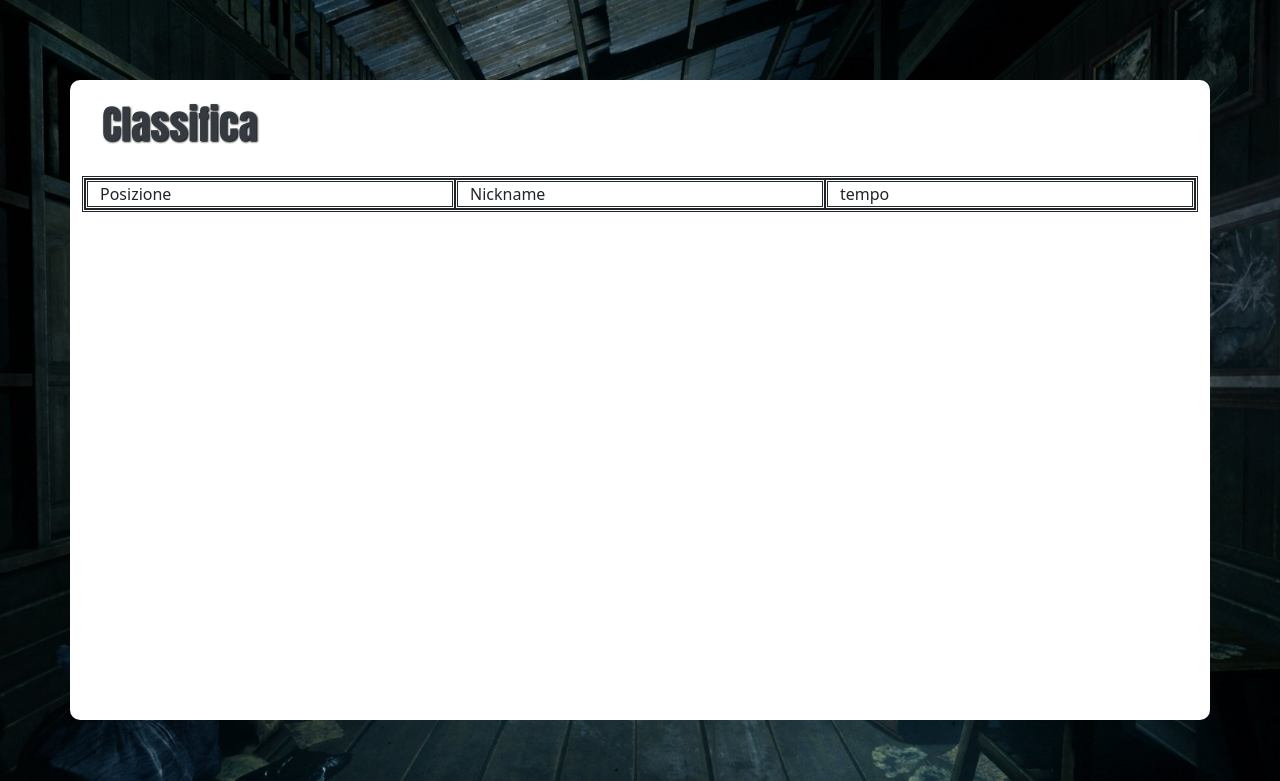
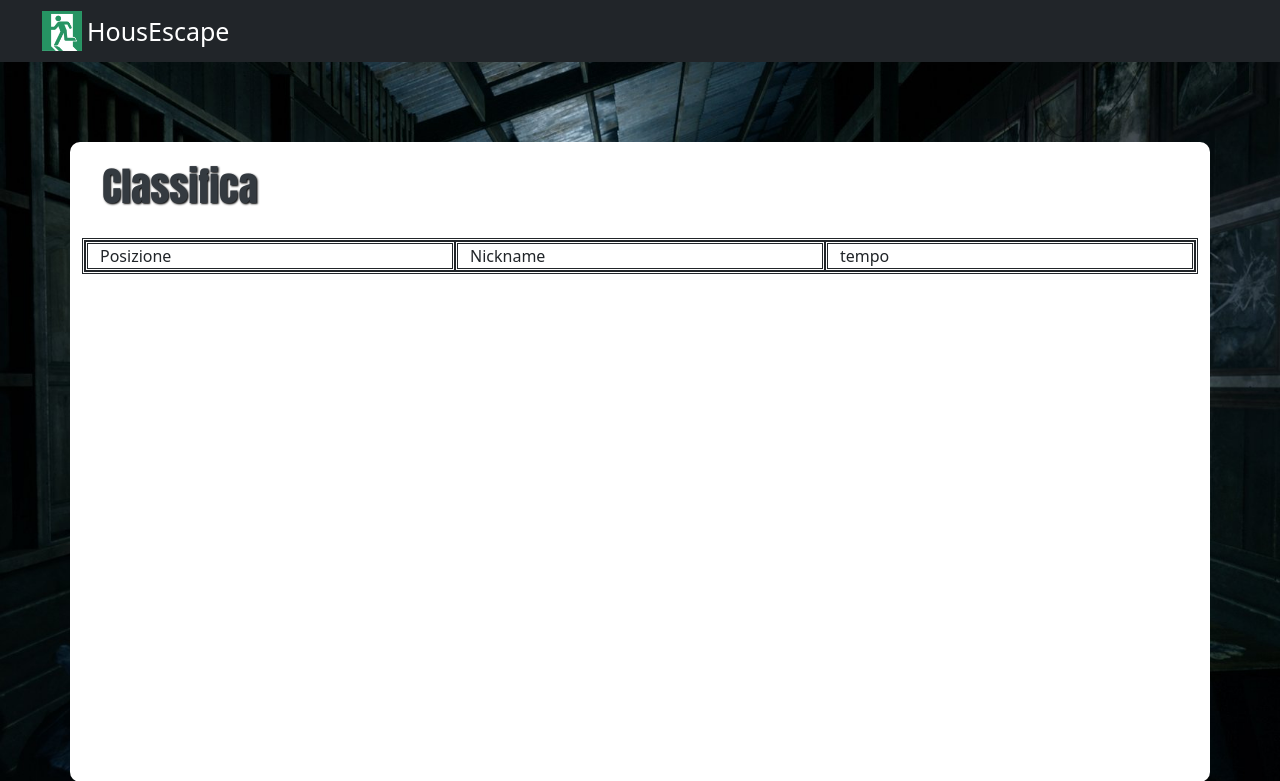
Before and after one commit to LorenzoFrangella/Progetto_Ltw, a PHP site: page /classifica.php in a window 1280 px wide. Shown: the top 781 px of the page. Run offline with PHP 8.4, Linux system fonts and the light colour scheme.

Commit message:
vedo la luce

```diff
--- a/classifica.php
+++ b/classifica.php
@@ -10,6 +10,14 @@
     <title>HousEscape</title>
 </head>
 <body>
+    <nav class="navbar navbar-expand-lg navbar-dark bg-dark">
+      <div class="container-fluid">
+        <a href="./index.php" class="logo d-flex align-items-center mb-2 mb-lg-0 text-white text-decoration-none">
+          <img src="./img/exit.png" style="width:40px;">
+          <h3 style="padding-top: 8px; padding-left:5px">HousEscape</h3>
+        </a>
+      </div>
+    </nav>
     <div class="container" id="cont_class">
         <h1 id="class_title">Classifica</h1>
         <div class="container">
```
Also changed, not shown: gioco_completato.php (+11 -1 lines).
